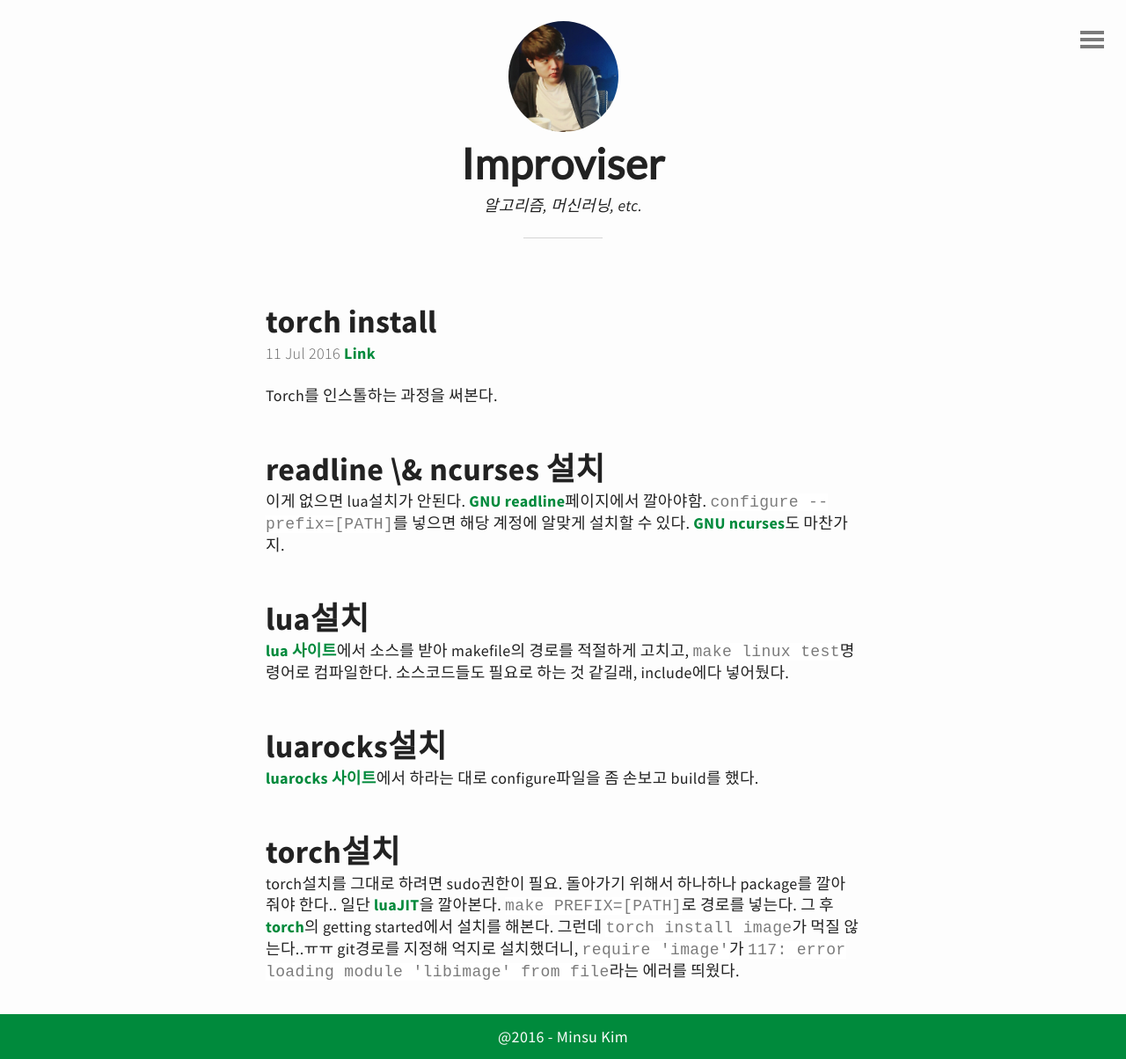
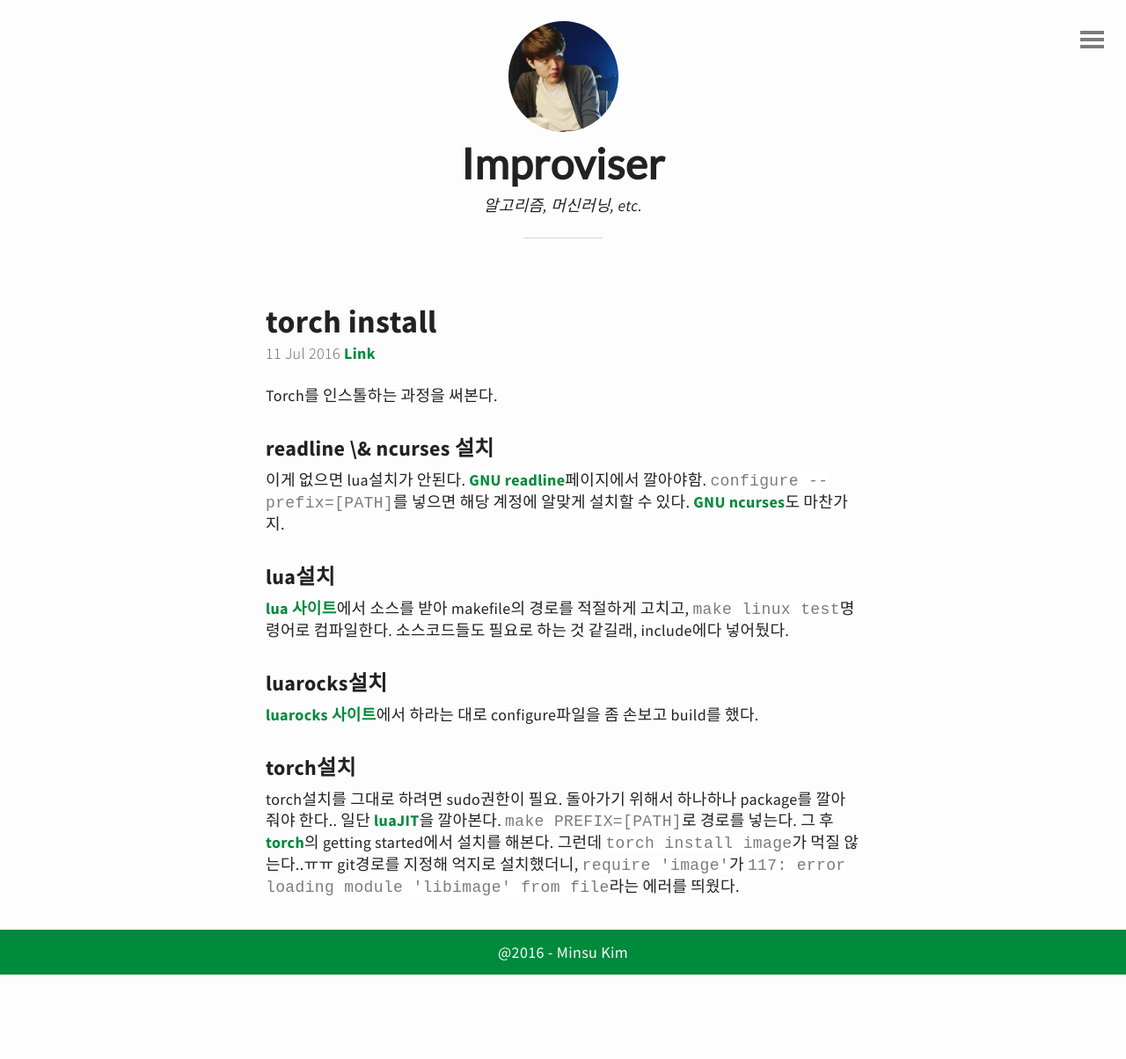
Before and after one commit to minsuu/minsuu.github.io, a Jekyll site: the page built from _posts/2016-07-11-torch-install.markdown, in a window 1280 px wide. Shown: the whole page at 88% size. Built offline with Jekyll 4.4.1, drawn with Linux system fonts in a browser that asks for light colours; some web fonts are replaced; Markdown is read by kramdown in place of the engine named in the settings; comment, search, counter and statistics services are not loaded; after the commit the page ends 1108 px from its top, so only the background shows below that.

Commit message:
2016-07-11 03:52:27 PM autoupdate

```diff
--- a/_posts/2016-07-11-torch-install.markdown
+++ b/_posts/2016-07-11-torch-install.markdown
@@ -4,19 +4,19 @@ layout: post
 ---
 Torch를 인스톨하는 과정을 써본다.
 
-## readline \& ncurses 설치
+### readline \& ncurses 설치
 
 이게 없으면 lua설치가 안된다. [GNU readline](https://cnswww.cns.cwru.edu/php/chet/readline/rltop.html)페이지에서 깔아야함. ``configure --prefix=[PATH]``를 넣으면 해당 계정에 알맞게 설치할 수 있다. [GNU ncurses](https://www.gnu.org/software/ncurses/)도 마찬가지.
 
-## lua설치
+### lua설치
 
 [lua 사이트](https://www.lua.org/download.html)에서 소스를 받아 makefile의 경로를 적절하게 고치고, ``make linux test``명령어로 컴파일한다. 소스코드들도 필요로 하는 것 같길래, include에다 넣어뒀다.
 
-## luarocks설치
+### luarocks설치
 
 [luarocks 사이트](https://github.com/keplerproject/luarocks/wiki/Download)에서 하라는 대로 configure파일을 좀 손보고 build를 했다.
 
-## torch설치
+### torch설치
 
 torch설치를 그대로 하려면 sudo권한이 필요. 돌아가기 위해서 하나하나 package를 깔아줘야 한다..
 일단 [luaJIT](http://luajit.org/install.html)을 깔아본다. ``make PREFIX=[PATH]``로 경로를 넣는다.
```
